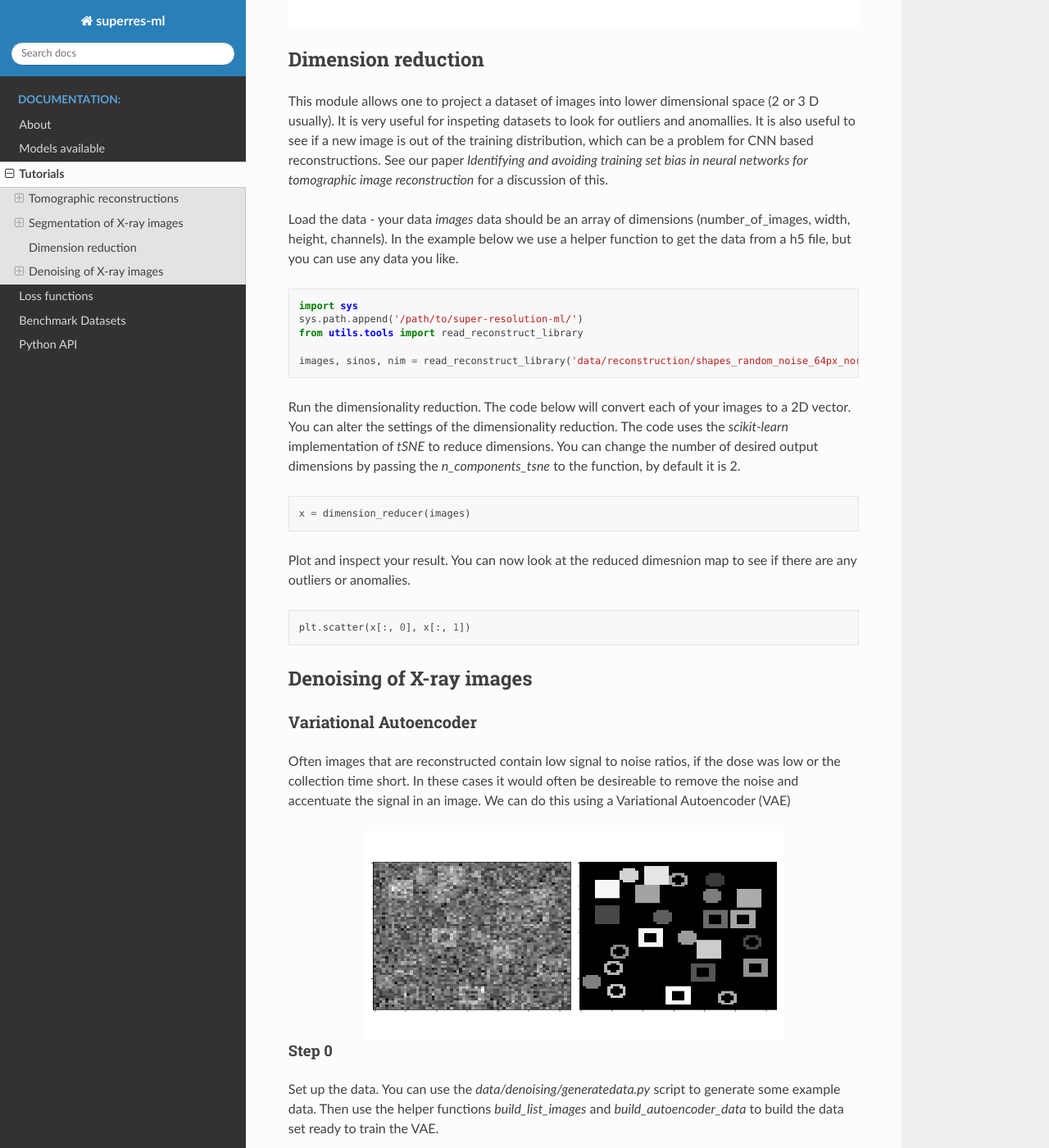
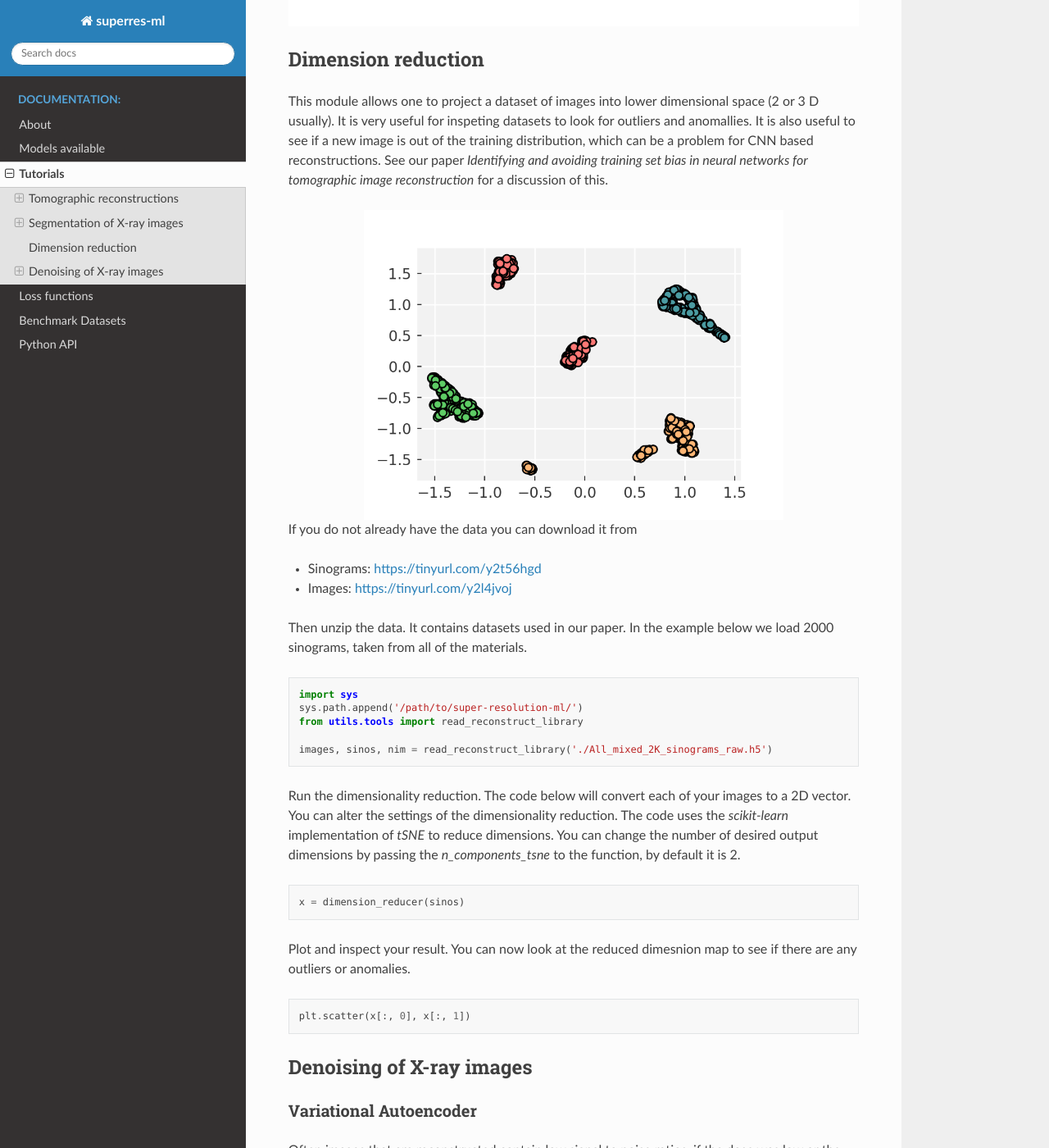
Before and after one commit to keeeto/super_tomo_py, a Sphinx documentation site: the page built from docs/source/tutorials.rst, in a window 1280 px wide and 1400 px high, scrolled down 8827 px. Shown: the whole window at 82% size. Built offline with Sphinx 7.4.7 and the Read the Docs theme 2.0.0, drawn with Linux system fonts in a browser that asks for light colours.

Commit message:
cluster docs

```diff
--- a/docs/source/tutorials.rst
+++ b/docs/source/tutorials.rst
@@ -421,11 +421,23 @@ for inspeting datasets to look for outliers and anomallies. It is also useful to
 distribution, which can be a problem for CNN based reconstructions. See our paper *Identifying and avoiding training set
 bias in neural networks for tomographic image reconstruction* for a discussion of this.
 
+.. image:: figures/clusters.png
+   :width: 1024px
+   :height: 756px
+   :scale: 50 %
+   :alt: alternate text
+   :align: center
+
 Step 0
 ------
 
-Load the data - your data `images` data should be an array of dimensions (number_of_images, width, height, channels).
-In the example below we use a helper function to get the data from a h5 file, but you can use any data you like.
+
+If you do not already have the data you can download it from
+
+* Sinograms: https://tinyurl.com/y2t56hgd
+* Images: https://tinyurl.com/y2l4jvoj
+
+Then unzip the data. It contains datasets used in our paper. In the example below we load 2000 sinograms, taken from all of the materials.
 
 .. code:: python
 
@@ -433,7 +445,7 @@ In the example below we use a helper function to get the data from a h5 file, bu
    sys.path.append('/path/to/super-resolution-ml/')
    from utils.tools import read_reconstruct_library
 
-   images, sinos, nim = read_reconstruct_library('data/reconstruction/shapes_random_noise_64px_norm.h5')
+   images, sinos, nim = read_reconstruct_library('./All_mixed_2K_sinograms_raw.h5')
 
 Step 1
 ------
@@ -444,7 +456,7 @@ the number of desired output dimensions by passing the `n_components_tsne` to th
 
 .. code:: python
 
-    x = dimension_reducer(images)
+    x = dimension_reducer(sinos)
 
 Step 3
 ------
```
Also changed, not shown: docs/source/figures/clusters.png (added).
